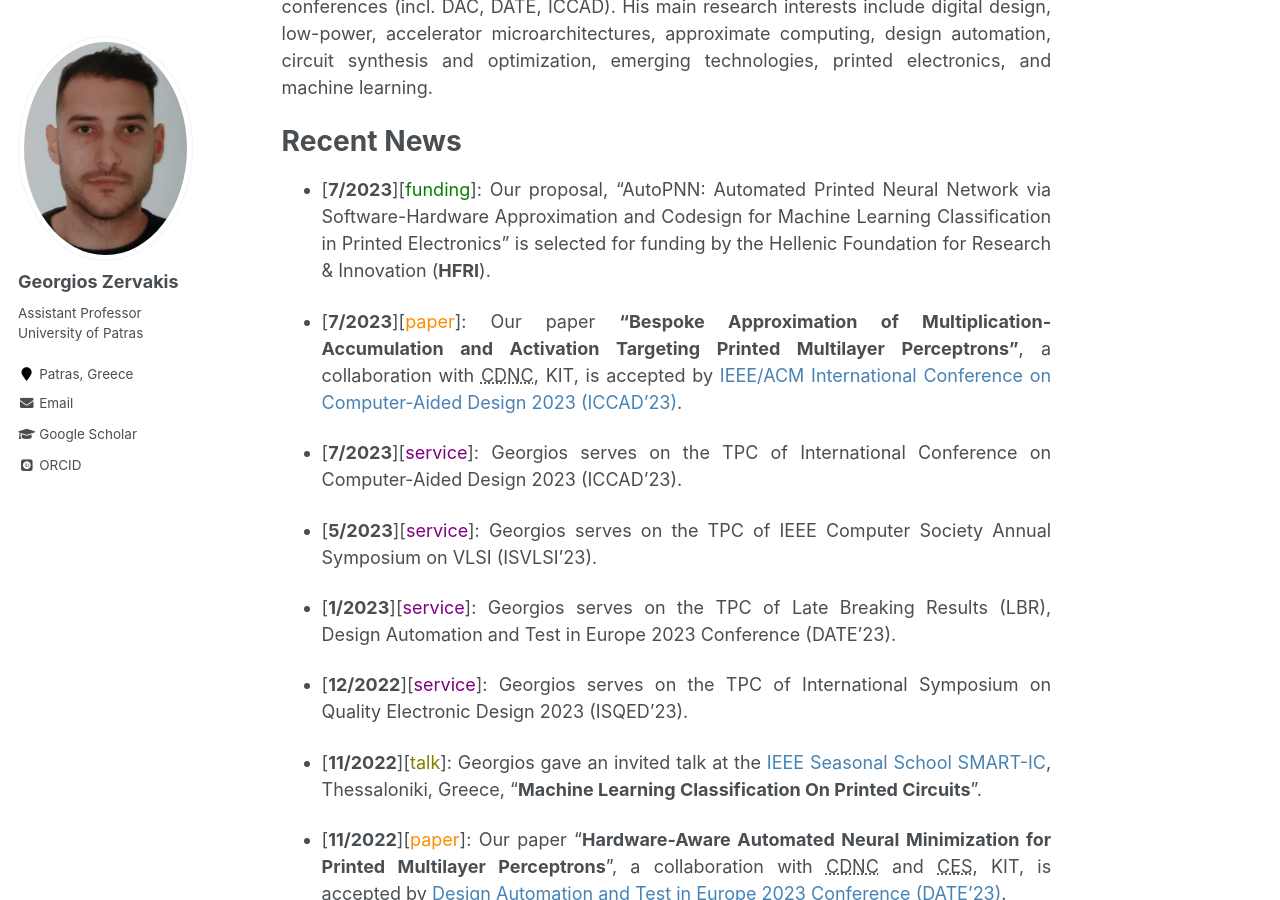
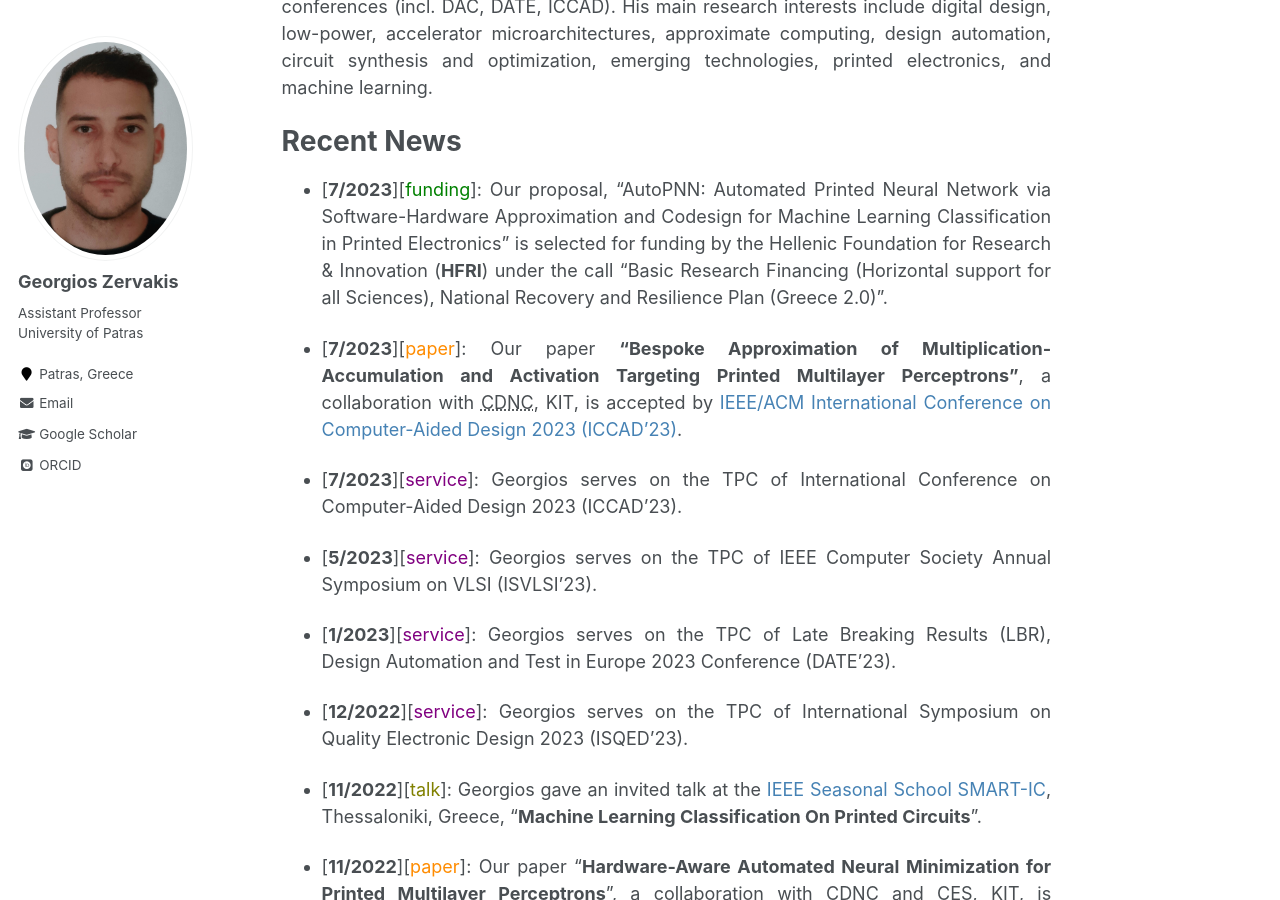
Before and after one commit to giozerv/giozerv.github.io, a Jekyll site: the page built from _pages/about.md, in a window 1280 px wide and 900 px high, scrolled down 572 px. Built offline with Jekyll 4.4.1, drawn with Linux system fonts in a browser that asks for light colours; some web fonts are replaced.

Commit message:
Update about.md

```diff
--- a/_pages/about.md
+++ b/_pages/about.md
@@ -23,7 +23,7 @@ Recent News
 ===
 [comment]:* **7/2023:** I am honored to be invited as member of the TPC for DATE 2024.
 
-* [**7/2023**][<span style="color:green">funding</span>]: Our proposal, "AutoPNN: Automated Printed Neural Network via Software-Hardware Approximation and Codesign for Machine Learning Classification in Printed Electronics" is selected for funding by the Hellenic Foundation for Research & Innovation (**HFRI**).
+* [**7/2023**][<span style="color:green">funding</span>]: Our proposal, "AutoPNN: Automated Printed Neural Network via Software-Hardware Approximation and Codesign for Machine Learning Classification in Printed Electronics" is selected for funding by the Hellenic Foundation for Research & Innovation (**HFRI**) under the call "Basic Research Financing (Horizontal support for all Sciences), National Recovery and Resilience Plan (Greece 2.0)".
 
 * [**7/2023**][<span style="color:darkorange">paper</span>]: Our paper **"Bespoke Approximation of Multiplication-Accumulation and Activation Targeting Printed Multilayer Perceptrons"**, a collaboration with <a href="https://cdnc.itec.kit.edu/" class="underline">CDNC</a>, KIT, is accepted by <span style="color:SteelBlue"> IEEE/ACM International Conference on Computer-Aided Design 2023 (ICCAD'23)</span>.
 
```
